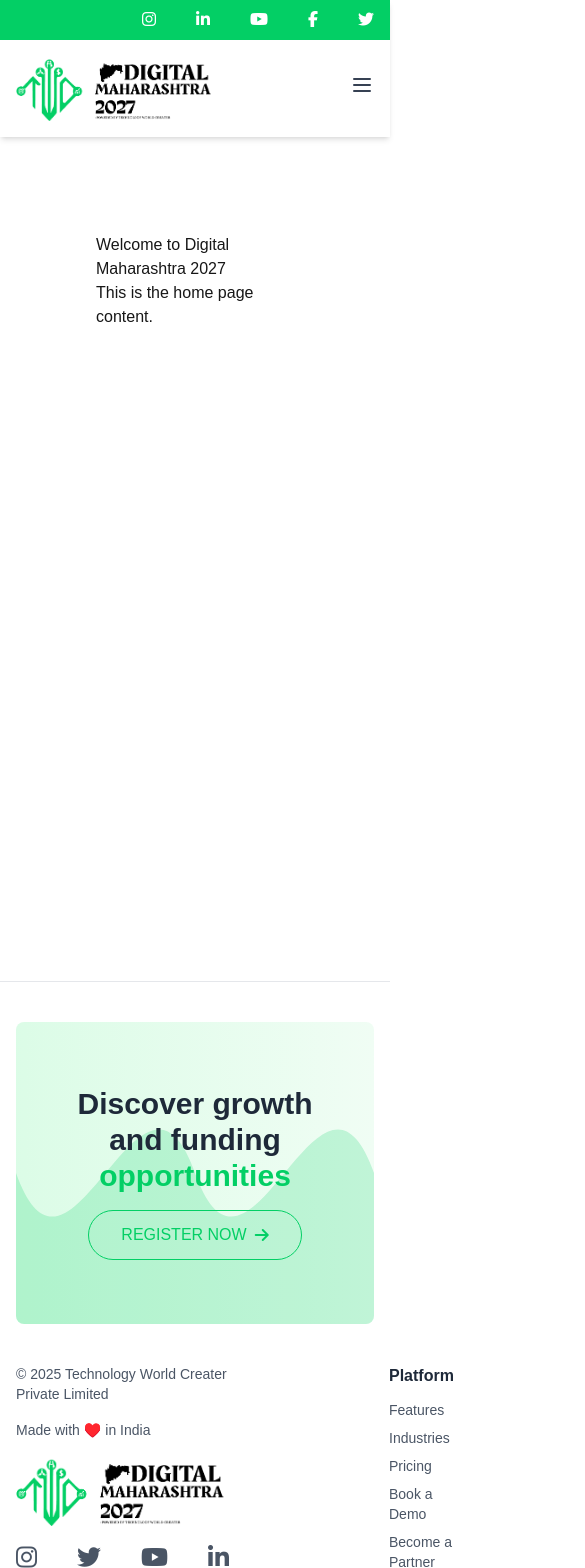
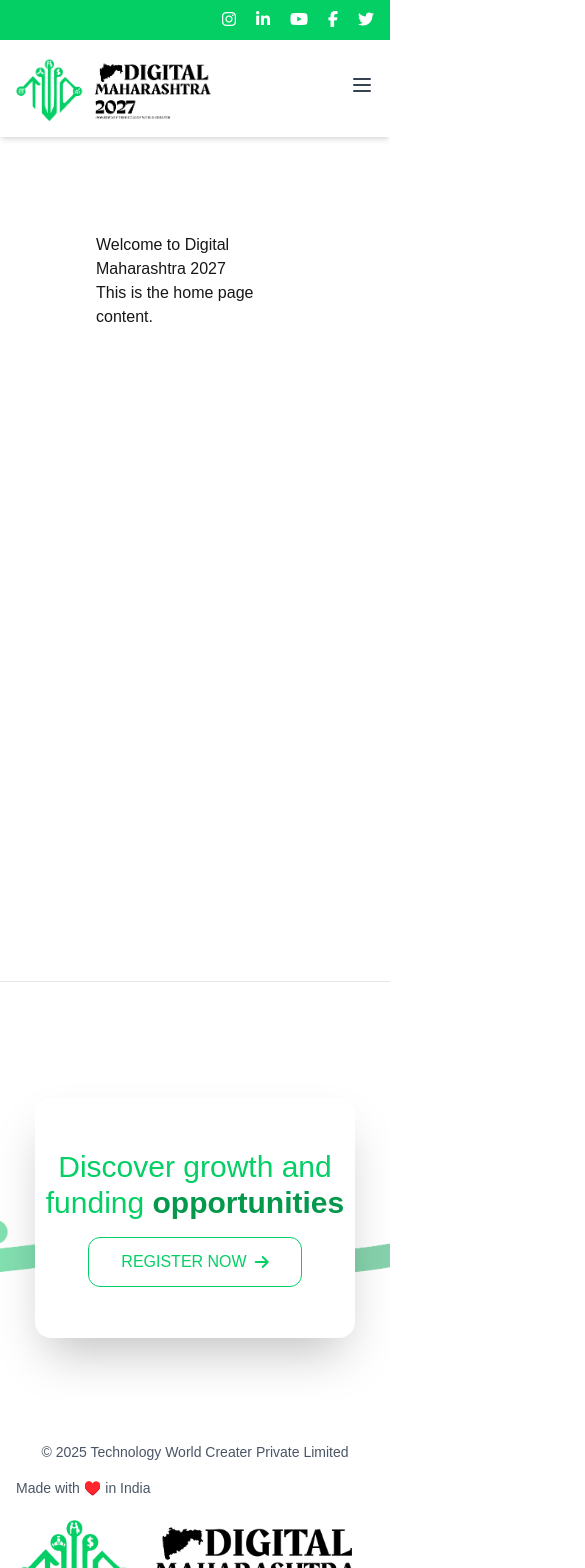
Before and after one commit to Technology-World-Creater/digital-mh-2027, a Next.js app: page / in a window 390 px wide. Shown: the top 1568 px of the page, 585 px wide, since content can reach past the window. Built offline with nearby package versions, Linux system fonts and the light colour scheme.

Commit message:
feat(layout): add mobile menu to navbar and update footer design
- Implement mobile menu toggle functionality in Navbar
- Replace SVG background with Fline.png in Footer
- Improve responsive layout and styling in Footer

```diff
--- a/src/components/layout/Footer.tsx
+++ b/src/components/layout/Footer.tsx
@@ -4,28 +4,26 @@ import Link from "next/link";
 const Footer = () => {
   return (
     <footer className="bg-white py-10 border-t border-gray-200">
-      <div className="container mx-auto px-4">
+      <div className="container mx-auto">
         {/* Top Section: Growth and Funding Opportunities */}
-        <div className="relative bg-gradient-to-r from-green-100 to-green-50 rounded-lg p-8 mb-10 overflow-hidden">
-          <div className="absolute top-0 left-0 w-full h-full opacity-20">
+        <div className="relative rounded-lg py-16 mb-10 overflow-hidden">
+          <div className="absolute top-1/2 md:top-2/5 lg:top-0 left-0 w-full h-full">
             {/* Placeholder for the green wave/blob background */}
-            <svg
-              className="w-full h-full"
-              viewBox="0 0 1000 200"
-              preserveAspectRatio="none"
-            >
-              <path
-                fill="#03CF65"
-                d="M0,100 C150,200 350,0 500,100 C650,200 850,0 1000,100 L1000,200 L0,200 Z"
-              />
-            </svg>
+            <Image
+              src="/Fline.png"
+              alt="Footer Background"
+              width={1000}
+              height={200}
+              objectFit="contain"
+              className="w-full text-[#03CF65]"
+            />
           </div>
-          <div className="relative z-10 text-center py-8">
-            <h2 className="text-3xl md:text-4xl font-bold text-gray-800 mb-4">
-              Discover growth and funding{" "}
-              <span className="text-[#03CF65]">opportunities</span>
+          <div className="relative mx-auto z-10 text-center py-8 bg-white rounded-2xl w-80  md:w-[40em] h-60 flex items-center justify-center flex-col shadow-2xl mt-3">
+            <h2 className="text-3xl md:text-4xl font-light text-[#03CF65] mb-4">
+              Discover growth and funding {""}
+              <span className="text-[#04984c] font-bold">opportunities</span>
             </h2>
-            <button className="border border-[#03CF65] text-[#03CF65] px-8 py-3 rounded-full hover:bg-[#03CF65] hover:text-white transition duration-300 flex items-center justify-center mx-auto space-x-2">
+            <button className="border border-[#03CF65] text-[#03CF65] px-8 py-3 rounded-xl hover:bg-[#03CF65] hover:text-white transition duration-300 flex items-center justify-center mx-auto space-x-2">
               <span>REGISTER NOW</span>
               <i className="fas fa-arrow-right"></i>
             </button>
@@ -33,9 +31,9 @@ const Footer = () => {
         </div>
 
         {/* Main Footer Content */}
-        <div className="flex gap-40 max-w-7xl mx-auto">
+        <div className="flex flex-col md:flex-row gap-5 md:gap-24 max-w-7xl mx-auto px-4">
           {/* Left Section: Copyright and Logo */}
-          <div className="col-span-2">
+          <div className="w-full md:w-auto text-center md:text-left">
             <p className="text-gray-600 text-sm mb-4">
               © 2025 Technology World Creater Private Limited
             </p>
@@ -50,7 +48,7 @@ const Footer = () => {
                 height={250}
               />
             </div>
-            <div className="flex space-x-10 mx-auto">
+            <div className="flex justify-center md:justify-start space-x-10 mx-auto md:mx-0">
               <Link
                 href="#"
                 className="text-2xl text-gray-600 hover:text-[#03CF65]"
@@ -78,7 +76,7 @@ const Footer = () => {
             </div>
           </div>
 
-          <div className="flex gap-40">
+          <div className="flex md:flex-row gap-24 flex-wrap md:gap-28 w-full md:w-auto">
             {/* Platform Links */}
             <div>
               <h3 className="font-bold text-gray-800 mb-3">Platform</h3>
@@ -117,7 +115,7 @@ const Footer = () => {
             </div>
 
             {/* Resources Links */}
-            <div>
+            <div className="pl-6 lg:pl-0">
               <h3 className="font-bold text-gray-800 mb-3">Resources</h3>
               <ul className="space-y-2 text-sm">
                 <li>
--- a/src/components/layout/Navbar.tsx
+++ b/src/components/layout/Navbar.tsx
@@ -1,11 +1,19 @@
+"use client";
+
 import Image from "next/image";
+import { useState } from "react";
 import Link from "next/link";
 
 const Navbar = () => {
+  const [isMobileMenuOpen, setIsMobileMenuOpen] = useState(false);
+
+  const toggleMobileMenu = () => {
+    setIsMobileMenuOpen(!isMobileMenuOpen);
+  };
   return (
     <nav className="bg-white shadow-md">
       {/* Top bar */}
-      <div className="bg-[#03CF65] py-2 px-4 text-white flex justify-end items-center space-x-10">
+      <div className="bg-[#03CF65] py-2 px-4 text-white flex justify-end items-center space-x-5 md:space-x-10">
         <Link href="#" className="hover:text-gray-200">
           <i className="fab fa-instagram"></i>
         </Link>
@@ -77,7 +85,7 @@ const Navbar = () => {
 
           {/* Mobile Menu Button */}
           <div className="md:hidden">
-            <button className="text-gray-700 focus:outline-none">
+            <button onClick={toggleMobileMenu} className="text-gray-700 focus:outline-none">
               <svg
                 className="w-6 h-6"
                 fill="none"
@@ -95,6 +103,21 @@ const Navbar = () => {
             </button>
           </div>
         </div>
+
+        {/* Mobile Menu */}
+        {isMobileMenuOpen && (
+          <div className="md:hidden bg-white py-2">
+            <Link href="#" className="block px-4 py-2 text-gray-700 hover:bg-gray-100">Who We Are</Link>
+            <Link href="#" className="block px-4 py-2 text-gray-700 hover:bg-gray-100">Initiatives</Link>
+            <Link href="#" className="block px-4 py-2 text-gray-700 hover:bg-gray-100">Chapters</Link>
+            <Link href="#" className="block px-4 py-2 text-gray-700 hover:bg-gray-100">Get Involved</Link>
+            <Link href="#" className="block px-4 py-2 text-gray-700 hover:bg-gray-100">Resources</Link>
+            <button className="w-full text-left bg-[#03CF65] text-white px-4 py-2 mt-2 rounded-md shadow-md hover:bg-green-600 transition duration-300 flex items-center justify-center space-x-2">
+              <span>Contact Us</span>
+              <i className="fas fa-arrow-right"></i>
+            </button>
+          </div>
+        )}
       </div>
     </nav>
   );
```
Also changed, not shown: public/Fline.png (added).
